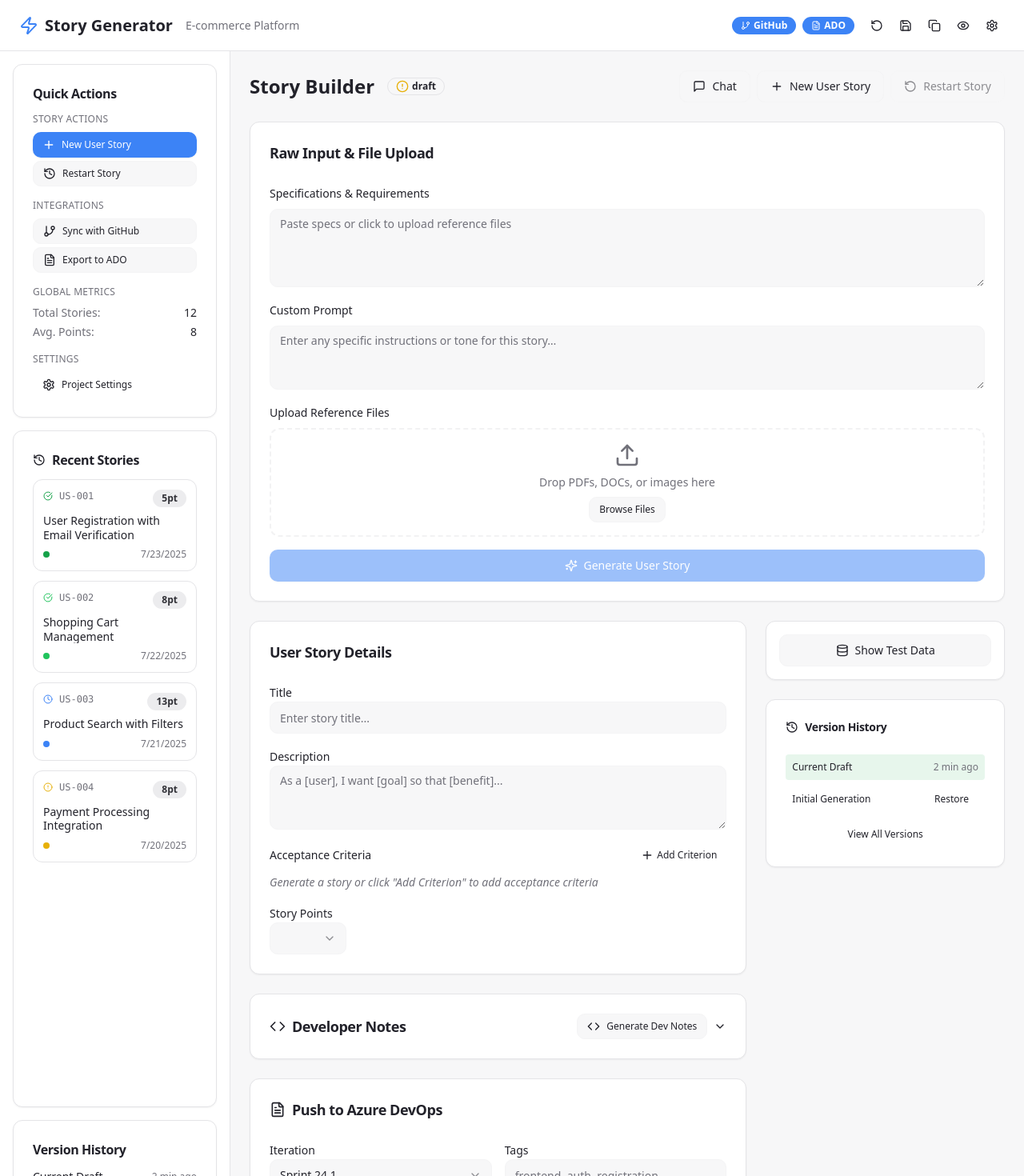
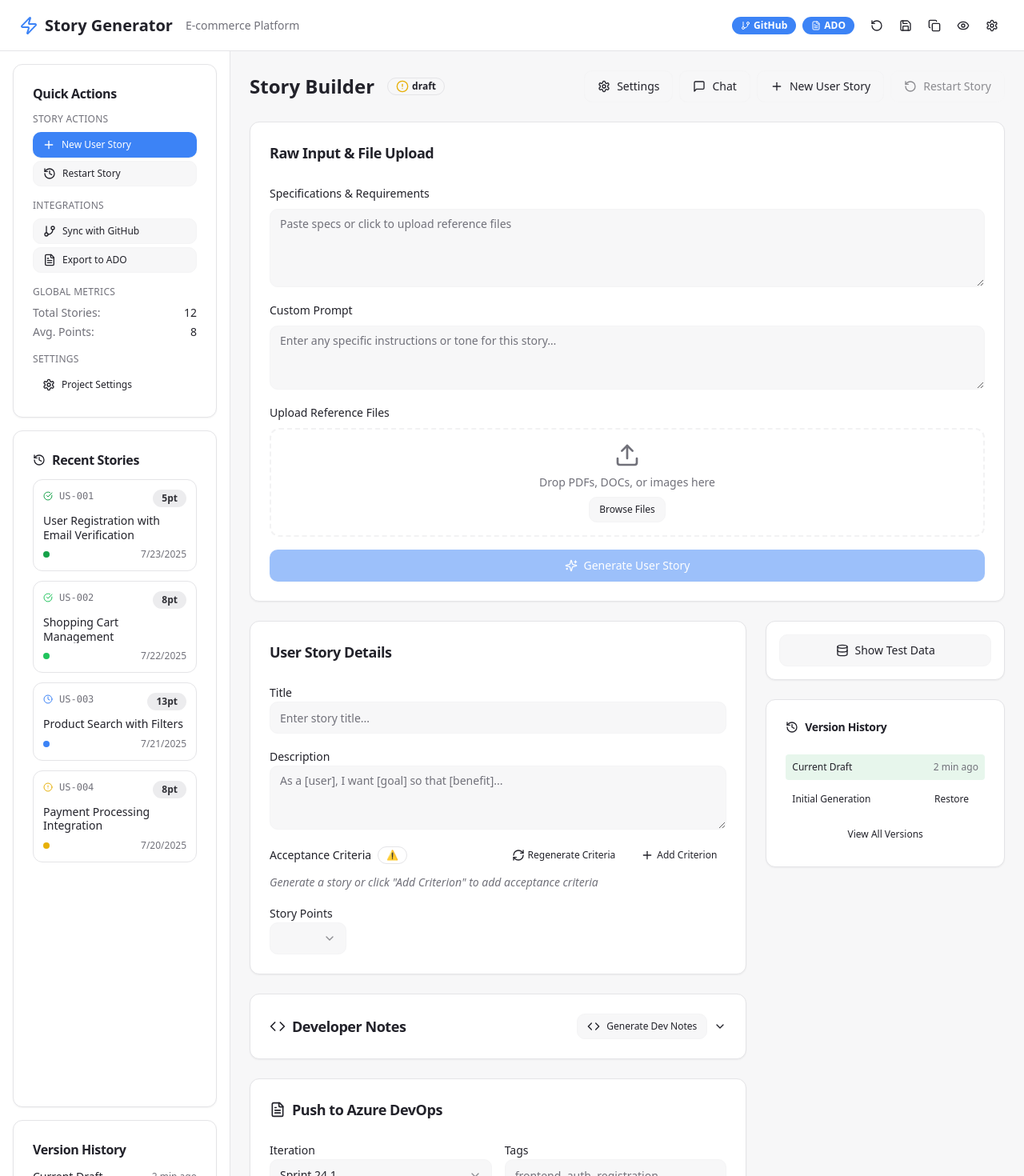
Before and after one commit to afarabee/lovestory-builder, a React (Vite) app: page / in a window 1280 px wide. Shown: the top 1470 px of the page at 80% size. Built offline with nearby package versions, Linux system fonts and the light colour scheme.

Commit message:
Add Regenerate Acceptance Criteria feature
Implement a new feature to regenerate acceptance criteria. This includes adding a "Regenerate Criteria" button, a handler function to call the LLM, a dirty-state indicator for title and description changes, and visual feedback for updated criteria.

```diff
--- a/src/components/story/StoryBuilder.tsx
+++ b/src/components/story/StoryBuilder.tsx
@@ -32,9 +32,11 @@ import {
   Plus,
   Minus,
   History,
-  MessageSquare
+  MessageSquare,
+  Settings as SettingsIcon
 } from "lucide-react";
 import { cn } from "@/lib/utils";
+import { SettingsModal } from "@/components/settings/SettingsModal";
 
 interface UserStory {
   id: string;
@@ -70,6 +72,8 @@ interface StoryBuilderProps {
 }
 
 export function StoryBuilder({ showChat = false, onToggleChat, onSetApplySuggestionHandler }: StoryBuilderProps = {}) {
+  const [isSettingsOpen, setIsSettingsOpen] = useState(false);
+  const [dirtyCriteria, setDirtyCriteria] = useState(false);
   const [rawInput, setRawInput] = useState("");
   const [customPrompt, setCustomPrompt] = useState("");
   const [savedInput, setSavedInput] = useState(""); // For restart functionality
@@ -109,6 +113,11 @@ export function StoryBuilder({ showChat = false, onToggleChat, onSetApplySuggest
       onSetApplySuggestionHandler(handleApplySuggestion);
     }
   }, [onSetApplySuggestionHandler]);
+
+  // Track changes to title/description for dirty criteria indicator
+  useEffect(() => {
+    setDirtyCriteria(true);
+  }, [story.title, story.description]);
   const [testDataPanels, setTestDataPanels] = useState({
     userInputs: true,
     edgeCases: true,
@@ -315,6 +324,23 @@ export function StoryBuilder({ showChat = false, onToggleChat, onSetApplySuggest
     setTimeout(() => setAppliedFieldId(null), 2000);
   };
 
+  const regenerateCriteria = async () => {
+    setIsGenerating(true);
+    // Simulate LLM call to regenerate criteria
+    await new Promise(resolve => setTimeout(resolve, 1500));
+    const newCriteria = [
+      `User can enter email and password on registration form`,
+      `System validates email format and password strength`,
+      `Verification email is sent upon successful registration`,
+      `User can complete registration by clicking verification link`,
+      `Error messages are displayed for invalid inputs`
+    ];
+    setStory(prev => ({ ...prev, acceptanceCriteria: newCriteria }));
+    flashField('acceptance-criteria');
+    setIsGenerating(false);
+    setDirtyCriteria(false);
+  };
+
   const StatusIcon = ({ status }: { status: string }) => {
     switch (status) {
       case 'ready':
@@ -329,6 +355,11 @@ export function StoryBuilder({ showChat = false, onToggleChat, onSetApplySuggest
   };
 
   return (
+    <>
+      <SettingsModal
+        isOpen={isSettingsOpen}
+        onClose={() => setIsSettingsOpen(false)}
+      />
       <div className="p-6 space-y-6">
       {/* Progress Header */}
       <div className="flex items-center justify-between">
@@ -341,6 +372,14 @@ export function StoryBuilder({ showChat = false, onToggleChat, onSetApplySuggest
         </div>
 
         <div className="flex items-center gap-2">
+          <Button
+            variant="outline"
+            onClick={() => setIsSettingsOpen(true)}
+            title="Project Settings"
+            className="gap-2"
+          >
+            <SettingsIcon className="h-4 w-4" /> Settings
+          </Button>
           <Button
             onClick={onToggleChat}
             variant={showChat ? "default" : "outline"}
@@ -505,7 +544,26 @@ export function StoryBuilder({ showChat = false, onToggleChat, onSetApplySuggest
 
               <div>
                 <div className="flex items-center justify-between">
+                  <div className="flex items-center gap-2">
                     <Label>Acceptance Criteria</Label>
+                    {dirtyCriteria && (
+                      <Badge variant="outline" title="Criteria may be out of sync" className="text-xs">
+                        ⚠️
+                      </Badge>
+                    )}
+                  </div>
+                  <div className="flex items-center gap-2">
+                    <Button
+                      variant="ghost"
+                      size="sm"
+                      onClick={regenerateCriteria}
+                      className="gap-1 text-xs"
+                      title="Refresh acceptance criteria based on current Title & Description"
+                      disabled={isGenerating}
+                    >
+                      <RefreshCw className={cn("h-4 w-4", isGenerating && "animate-spin")} />
+                      Regenerate Criteria
+                    </Button>
                     <Button
                       variant="ghost"
                       size="sm"
@@ -519,7 +577,11 @@ export function StoryBuilder({ showChat = false, onToggleChat, onSetApplySuggest
                       Add Criterion
                     </Button>
                   </div>
-                <div className="space-y-2 mt-2">
+                </div>
+                <div className={cn(
+                  appliedFieldId === 'acceptance-criteria' && "ring-2 ring-primary animate-pulse",
+                  "space-y-2 mt-2"
+                )}>
                   {story.acceptanceCriteria.map((criterion, index) => (
                       <div key={index} className="flex items-center gap-2">
                         <CheckCircle className="h-4 w-4 text-status-ready flex-shrink-0" />
@@ -903,5 +965,6 @@ export function StoryBuilder({ showChat = false, onToggleChat, onSetApplySuggest
         </div>
       </div>
     </div>
+    </>
   );
 }
```
Lines whose indentation alone changed are shown as unchanged.
